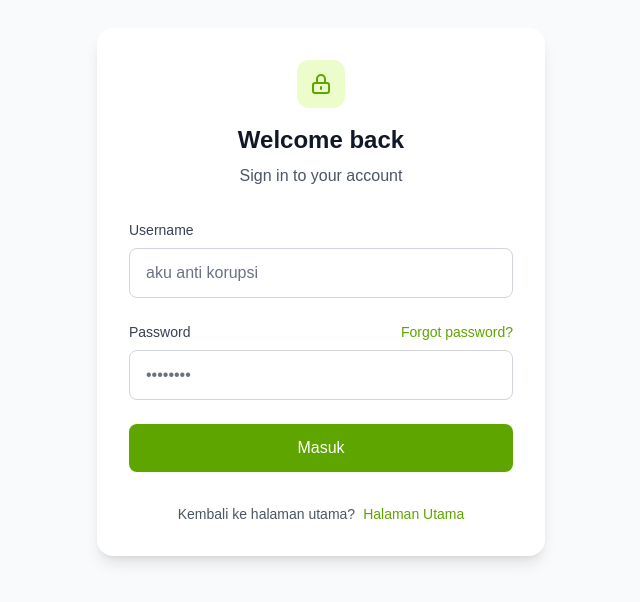
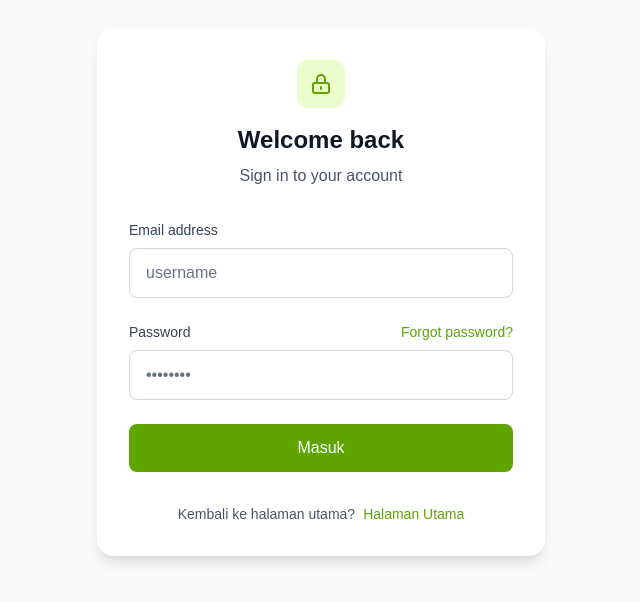
Before and after one commit to NaApipp/platform_skillassesment, a Next.js app: page /login-dashboard in a window 1280 px wide. Shown: the part 108-710 px from the top of the page, without its empty margins (319-959 px from the left). Built offline with nearby package versions, Linux system fonts and the light colour scheme.

Commit message:
chore: fix and update return route and fixing value login form

```diff
--- a/app/login-dashboard/clientView.tsx
+++ b/app/login-dashboard/clientView.tsx
@@ -74,18 +74,20 @@ export default function LoginDashboard() {
             <form className="space-y-6" onSubmit={handleLogin}>
               <div>
                 <label
-                  htmlFor="email"
+                  htmlFor="username"
                   className="block text-sm font-medium text-gray-700 dark:text-gray-300 mb-2"
                 >
                   Email address
                 </label>
                 <input
-                  type="email"
-                  id="email"
-                  name="email"
-                  autoComplete="email"
+                  type="text"
+                  id="username"
+                  name="username"
+                  autoComplete="username"
+                  value={username}
+                  onChange={(e) => setUsername(e.target.value)}
                   className="w-full px-4 py-3 bg-white dark:bg-gray-700 border border-gray-300 dark:border-gray-600 rounded-lg focus:ring-2 focus:ring-lime-500 dark:focus:ring-lime-400 focus:border-lime-500 dark:focus:border-lime-400 outline-none transition-colors text-gray-900 dark:text-white placeholder-gray-500 dark:placeholder-gray-400"
-                  placeholder="example@jokoui.web.id"
+                  placeholder="username"
                 />
               </div>
 
@@ -112,6 +114,8 @@ export default function LoginDashboard() {
                   autoComplete="current-password"
                   className="w-full px-4 py-3 bg-white dark:bg-gray-700 border border-gray-300 dark:border-gray-600 rounded-lg focus:ring-2 focus:ring-lime-500 dark:focus:ring-lime-400 focus:border-lime-500 dark:focus:border-lime-400 outline-none transition-colors text-gray-900 dark:text-white placeholder-gray-500 dark:placeholder-gray-400"
                   placeholder="••••••••"
+                  value={password}
+                  onChange={(e) => setPassword(e.target.value)}
                 />
               </div>
 
--- a/app/login-dashboard/page.tsx
+++ b/app/login-dashboard/page.tsx
@@ -1,181 +1,5 @@
-"use client";
+import ClientView from "./clientView";
 
-import Link from "next/link";
-import { useState } from "react";
-import { authStorageKeys } from "../(admin)/authProvider";
-import { useRouter } from "next/navigation";
-
-export default function LoginDashboard() {
-  const [isOpen, setIsOpen] = useState(false);
-  const router = useRouter();
-  const [username, setUsername] = useState("");
-  const [password, setPassword] = useState("");
-  const [error, setError] = useState<string | null>(null);
-  const [loading, setLoading] = useState(false);
-
-  const handleLogin = async (e: React.FormEvent) => {
-    e.preventDefault();
-    setLoading(true);
-    setError(null);
-
-    const res = await fetch("/api/auth/login", {
-      method: "POST",
-      headers: {
-        "Content-Type": "application/json",
-      },
-      body: JSON.stringify({
-        username,
-        password,
-      }),
-    });
-
-    if (!res.ok) {
-      setError("Invalid username or password");
-      setLoading(false);
-      return;
-    }
-
-    const data = await res.json();
-    sessionStorage.setItem(authStorageKeys.TOKEN_KEY, data.token);
-    sessionStorage.setItem(
-      authStorageKeys.LAST_ACTIVITY_KEY,
-      String(Date.now()),
-    );
-    router.push("/dashboard-admin");
-  };
-
-  return (
-    <>
-      <div className="min-h-screen bg-gray-50 dark:bg-gray-900 flex items-center justify-center px-4 py-12">
-        <div className="max-w-md w-full">
-          <div className="bg-white dark:bg-gray-800 rounded-2xl shadow-lg p-8">
-            <div className="text-center mb-8">
-              <div className="inline-flex items-center justify-center w-12 h-12 bg-lime-100 dark:bg-lime-900/40 rounded-xl mb-4">
-                <svg
-                  className="w-6 h-6 text-lime-600 dark:text-lime-400"
-                  fill="none"
-                  stroke="currentColor"
-                  viewBox="0 0 24 24"
-                >
-                  <path
-                    strokeLinecap="round"
-                    strokeLinejoin="round"
-                    strokeWidth="2"
-                    d="M12 15v2m-6 4h12a2 2 0 002-2v-6a2 2 0 00-2-2H6a2 2 0 00-2 2v6a2 2 0 002 2zm10-10V7a4 4 0 00-8 0v4h8z"
-                  />
-                </svg>
-              </div>
-              <h2 className="text-2xl font-bold text-gray-900 dark:text-white">
-                Welcome back
-              </h2>
-              <p className="text-gray-600 dark:text-gray-400 mt-2">
-                Sign in to your account
-              </p>
-            </div>
-
-            <form className="space-y-6" onSubmit={handleLogin}>
-              <div>
-                <label
-                  htmlFor="email"
-                  className="block text-sm font-medium text-gray-700 dark:text-gray-300 mb-2"
-                >
-                  Username
-                </label>
-                <input
-                  type="username"
-                  id="username"
-                  name="username"
-                  autoComplete="username"
-                  className="w-full px-4 py-3 bg-white dark:bg-gray-700 border border-gray-300 dark:border-gray-600 rounded-lg focus:ring-2 focus:ring-lime-500 dark:focus:ring-lime-400 focus:border-lime-500 dark:focus:border-lime-400 outline-none transition-colors text-gray-900 dark:text-white placeholder-gray-500 dark:placeholder-gray-400"
-                  placeholder="aku anti korupsi"
-                  value={username}
-                  onChange={(e) => setUsername(e.target.value)}
-                />
-              </div>
-
-              <div>
-                <div className="flex items-center justify-between mb-2">
-                  <label
-                    htmlFor="password"
-                    className="block text-sm font-medium text-gray-700 dark:text-gray-300"
-                  >
-                    Password
-                  </label>
-                  <button
-                    type="button"
-                    onClick={() => setIsOpen(true)}
-                    className="text-sm font-medium text-lime-600 dark:text-lime-400 hover:text-lime-500 dark:hover:text-lime-300"
-                  >
-                    Forgot password?
-                  </button>
-                </div>
-                <input
-                  id="password"
-                  name="password"
-                  type="password"
-                  autoComplete="current-password"
-                  className="w-full px-4 py-3 bg-white dark:bg-gray-700 border border-gray-300 dark:border-gray-600 rounded-lg focus:ring-2 focus:ring-lime-500 dark:focus:ring-lime-400 focus:border-lime-500 dark:focus:border-lime-400 outline-none transition-colors text-gray-900 dark:text-white placeholder-gray-500 dark:placeholder-gray-400"
-                  placeholder="••••••••"
-                  value={password}
-                  onChange={(e) => setPassword(e.target.value)}
-                />
-              </div>
-
-              <button
-                type="submit"
-                disabled={loading}
-                className="w-full bg-lime-600 dark:bg-lime-300 text-white dark:text-gray-900 py-3 px-4 rounded-lg font-medium hover:bg-lime-700 dark:hover:bg-lime-400 focus:outline-none focus:ring-2 focus:ring-offset-2 focus:ring-lime-500 dark:focus:ring-offset-gray-800 transition-colors"
-              >
-                {loading ? "Loading" : "Masuk"}
-              </button>
-            </form>
-
-            <p className="mt-8 text-center text-sm text-gray-600 dark:text-gray-400">
-              Kembali ke halaman utama?
-              <Link
-                href="/dashboard"
-                className="font-medium text-lime-600 dark:text-lime-400 hover:text-lime-500 dark:hover:text-lime-300 ml-2"
-              >
-                Halaman Utama
-              </Link>
-            </p>
-          </div>
-        </div>
-
-        {/* Popup Modal Forgit Password */}
-        {isOpen && (
-          <div className="fixed inset-0 z-100 flex items-center justify-center p-4 sm:p-6">
-            {/* Backdrop */}
-            <div
-              className="absolute inset-0 bg-black/60 backdrop-blur-sm transition-opacity"
-              onClick={() => setIsOpen(false)}
-            />
-            <div className="relative w-full max-w-sm bg-white dark:bg-gray-900 rounded-2xl shadow-xl border border-gray-200 dark:border-gray-800 p-6">
-              <div className="flex flex-col items-center text-center">
-                <div className="w-12 h-12 rounded-full bg-red-100 dark:bg-red-900/30 text-red-600 dark:text-red-400 flex items-center justify-center mb-4 ring-4 ring-red-50 dark:ring-red-900/10">
-                  <span className="font-extrabold text-lg">?</span>
-                </div>
-                <h3 className="text-lg font-bold text-gray-900 dark:text-white mb-2">
-                  Lupa Password
-                </h3>
-                <p className="text-gray-500 dark:text-gray-400 text-sm mb-6">
-                  Untuk saat ini fitur reset password mandiri belum tersedia.
-                  Silakan hubungi developer <span className="font-bold">(Ig: n_apipppp)</span> untuk bantuan
-                  reset password.
-                </p>
-              </div>
-              <div className="flex gap-3 w-full">
-                <button
-                  onClick={() => setIsOpen(false)}
-                  className="flex-1 py-2.5 bg-white dark:bg-gray-800 border border-gray-200 dark:border-gray-700 text-gray-700 dark:text-gray-300 font-medium rounded-lg hover:bg-gray-50 dark:hover:bg-gray-700 transition-colors"
-                >
-                  Mengerti
-                </button>
-              </div>
-            </div>
-          </div>
-        )}
-      </div>
-    </>
-  );
+export default function Page() {
+  return <ClientView />;
 }
```
